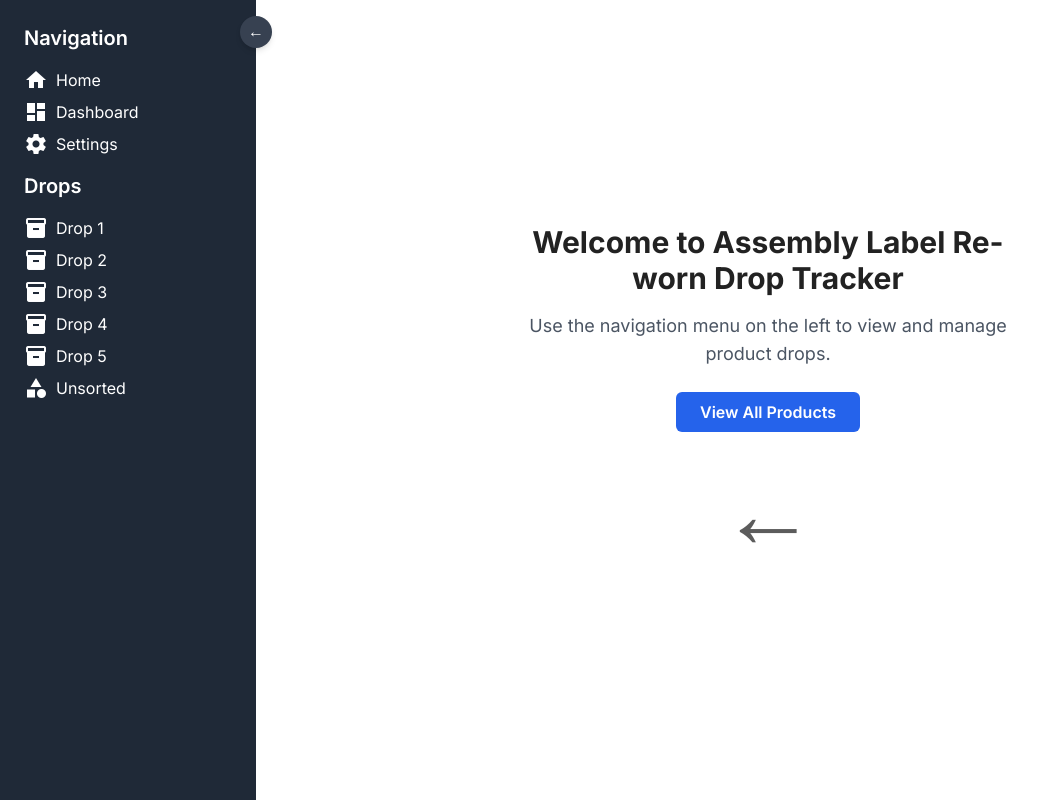
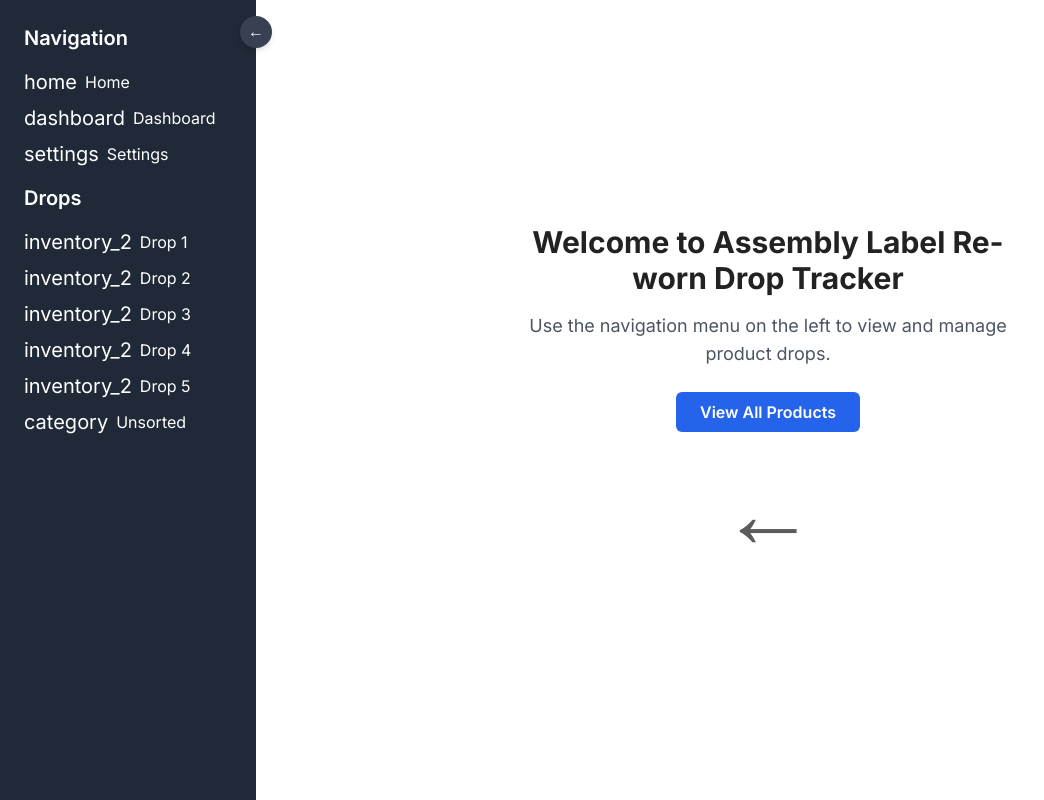
Before and after one commit to rntrapp/shopify-curation, a Next.js app: page / in a window 1280 px wide. Shown: the whole page, without its empty margins (0-1044 px from the left). Built offline with nearby package versions, Linux system fonts and the light colour scheme.

Commit message:
Fixed lints

```diff
--- a/src/app/layout.tsx
+++ b/src/app/layout.tsx
@@ -15,19 +15,14 @@
 
 export default function RootLayout({
   children,
-}: Readonly<{
+}: {
   children: React.ReactNode;
-}>): React.ReactElement {
+}) {
   return (
     <html lang="en">
-      <head>
-        <link href="https://fonts.googleapis.com/icon?family=Material+Icons" rel="stylesheet" />
-      </head>
       <body className={`${inter.variable} antialiased`}>
         <div className="flex min-h-screen">
           <SidePanel />
-
-          {/* Main Content */}
           <main className="flex-1 p-6 transition-all duration-300">
             {children}
           </main>
```
Also changed, not shown: .eslintrc.js (added).
